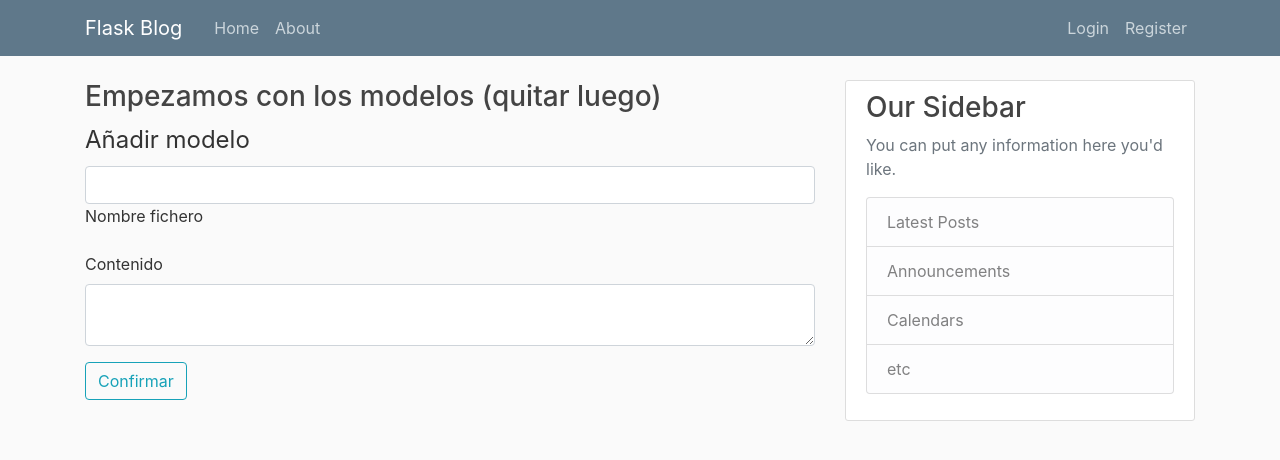
After one commit to Kiliankgr/TFG_OPS_CPX, a Flask app: page /add_modelos in a window 1280 px wide. The commit adds this page. Shown: the top 460 px of the page. Run offline with Flask 3, Linux system fonts and the light colour scheme; some libraries are stand-ins or nearby versions.

Commit message:
Add modelos layaout

```diff
--- /dev/null
+++ b/Proyecto/WEB/application/forms.py
@@ -0,0 +1,8 @@
+from flask_wtf import FlaskForm
+from wtforms import StringField, TextAreaField, SelectField, SubmitField
+from wtforms.validators import DataRequired
+
+class Add_Modelo_Form(FlaskForm):
+    nombre = StringField('Nombre fichero', validators=[DataRequired()])
+    contenido = TextAreaField('Contenido',validators=[DataRequired()])
+    confirmar_btn = SubmitField("Confirmar")
--- /dev/null
+++ b/Proyecto/WEB/application/routes.py
@@ -0,0 +1,37 @@
+from application import app, db
+from flask import render_template,flash, request
+from .forms import Add_Modelo_Form
+
+
+#example should be change
+posts = [
+    {
+        'author': 'Corey Schafer',
+        'title': 'Blog Post 1',
+        'content': 'First post content',
+        'date_posted': 'April 20, 2018'
+    },
+    {
+        'author': 'Jane Doe',
+        'title': 'Blog Post 2',
+        'content': 'Second post content',
+        'date_posted': 'April 21, 2018'
+    }
+]
+@app.route("/")
+def home():
+    return render_template('home.html' , posts = posts)  #TO DO cambiar post
+
+# Por ahora mostrará los modelos y permitirá modificar su contenido o añadir nuevos
+@app.route("/mostrar_modelos")
+def mostrar_modelos():
+    form_add_modelo = Add_Modelo_Form
+    #for instancia in db.Instancias.find()
+    return render_template('modelos.html', methods=["GET", "POST"], form_add_modelo = form_add_modelo)
+
+# Prueba para comprobar que podemos añadir elementos a la base de datos
+@app.route("/add_modelos")
+def add_modelos():
+    form_add_modelo = Add_Modelo_Form()
+    #for instancia in db.Instancias.find()
+    return render_template('add_modelos.html', methods=["GET", "POST"], form_add_modelo = form_add_modelo)
--- /dev/null
+++ b/Proyecto/WEB/application/templates/add_modelos.html
@@ -0,0 +1,39 @@
+{% extends "layout.html" %}
+{% block content %}
+  <h3> Empezamos con los modelos (quitar luego) </h3>
+  <div>
+    <form action="" method="POST">
+        {{ form_add_modelo.csrf_token() }} <!---necesario si se añadio contraseña--->
+        <fieldset class="form-group">
+            <legend>Añadir modelo</legend>
+
+            <div class="form-group">
+              {{ form_add_modelo.nombre(class="form-control form-control") }}
+              {{ form_add_modelo.nombre.label(class="formcontrol-label") }}
+            </div>
+
+            <div class="form-group">
+              {{ form_add_modelo.contenido.label(class="formcontrol-label") }}
+              {{ form_add_modelo.contenido(class="form-control form-control") }}
+            </div>
+
+
+            <div class="form-group">
+                {{ form_add_modelo.confirmar_btn(class="btn btn-outline-info") }}
+            </div>
+        </fieldset>
+      </form>
+  </div>
+    {% for post in posts %}
+        <article class="media content-section">
+          <div class="media-body">
+            <div class="article-metadata">
+              <a class="mr-2" href="#">{{ post.author }}</a>
+              <small class="text-muted">{{ post.date_posted }}</small>
+            </div>
+            <h2><a class="article-title" href="#">{{ post.title }}</a></h2>
+            <p class="article-content">{{ post.content }}</p>
+          </div>
+        </article>
+    {% endfor %}
+{% endblock content %}
--- a/Proyecto/WEB/src/templates/layout.html
+++ b/Proyecto/WEB/application/templates/layout.html
@@ -11,10 +11,11 @@
     <link rel="stylesheet" type="text/css" href="{{ url_for('static', filename='main.css') }}">
 
     {% if title %}
-        <title>Flask Blog - {{ title }}</title>
+        <title>Flask Web - {{ title }}</title>
     {% else %}
-        <title>Flask Blog</title>
+        <title>Flask Web</title>
     {% endif %}
+
 </head>
 <body>
     <header class="site-header">
@@ -38,6 +39,7 @@
         </div>
       </nav>
     </header>
+    <!--Probablemente mueva esto a home solo-->
     <main role="main" class="container">
       <div class="row">
         <div class="col-md-8">
--- /dev/null
+++ b/Proyecto/WEB/run.py
@@ -0,0 +1,4 @@
+from application import app
+
+if __name__ == '__main__':
+    app.run(debug=True)
```
Also changed, not shown: Proyecto/WEB/Pruebas/app.py (added, +43 -0 lines), Proyecto/WEB/application/__init__.py (added, +13 -0 lines), Proyecto/WEB/application/app2.py (added, +50 -0 lines), Proyecto/WEB/application/templates/modelos.html (added, +19 -0 lines), Proyecto/WEB/src/app.py (deleted, +0 -27 lines), Proyecto/WEB/application/static/main.css (renamed from Proyecto/WEB/src/static/main.css), Proyecto/WEB/application/templates/home.html (renamed from Proyecto/WEB/src/templates/home.html), README.md, 1 other file.
